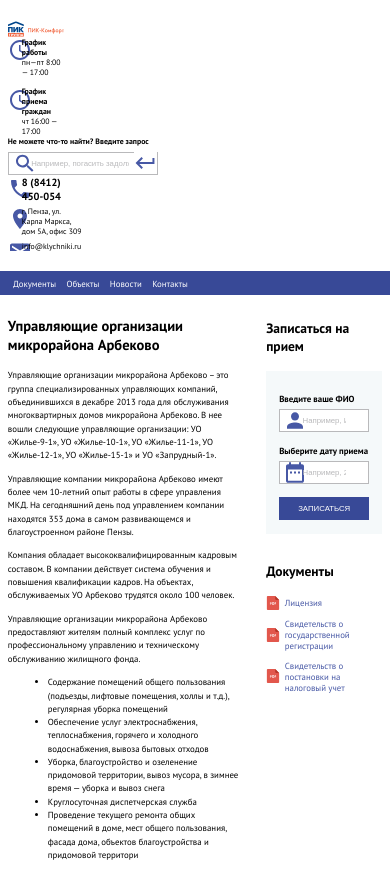
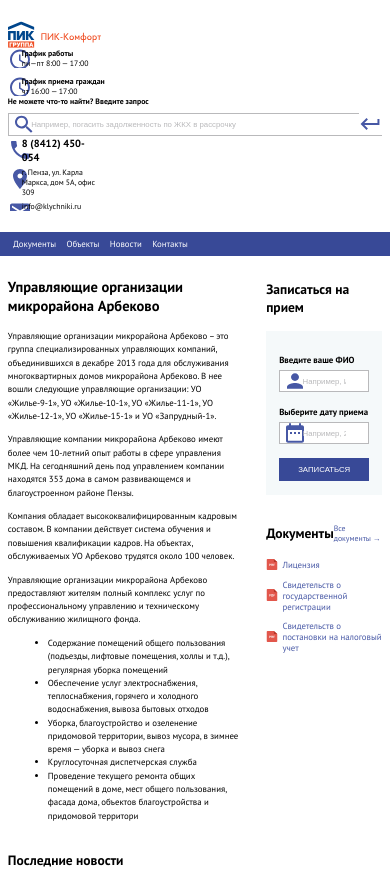
Before and after one commit to bazhanoff/picciom, a website: page index.html in a window 390 px wide. Shown: the top 872 px of the page. Drawn offline with Linux system fonts and the light colour scheme.

Commit message:
Создание адаптивной шапке в диапазоне min-width: 769

```diff
--- a/css/blocks/address.less
+++ b/css/blocks/address.less
@@ -1,6 +1,19 @@
 .address{
-    width: 20%;
     font-style: normal;
+}
+
+@media screen and (max-width: 1069px){
+
+    .address{
+        width: 25%;
+    }
+}
+
+@media screen and (min-width: 1070px){
+
+    .address{
+        width: 20%;
+    }
 }
 
 .address__phone{
--- a/css/blocks/document.less
+++ b/css/blocks/document.less
@@ -6,6 +6,6 @@
 }
 
 .document__img{
-    width: 12%;
+    width: 10%;
     margin-right: .9rem;
 }
--- a/css/blocks/documents.less
+++ b/css/blocks/documents.less
@@ -1,6 +1,17 @@
+.documents__header{
+    display: flex;
+    align-items: center;
+    justify-content: space-between;
+    margin-bottom: 3rem;
+}
+
 .documents__title{
     font-size: 2.6rem;
-    margin-bottom: 3rem;
+}
+
+.documents__link{
+    font-size: 1.5rem;
+    color: #4758a5;
 }
 
 .documents__container{
--- a/css/blocks/header.less
+++ b/css/blocks/header.less
@@ -4,18 +4,48 @@
     font-size: 1.5rem;
 }
 
-.header__logo{
-    width: 15%;
-    margin-right: 3rem;
+@media screen and (min-width: 1070px){
+
+    .header__logo{
+        width: 15%;
+    }
+}
+
+@media screen and (max-width: 1069px){
+
+    .header__logo{
+        width: 25%;
+    }
+}
+
+.header__link{
+    display: block;
 }
 
 .header__img{
     display: block;
 }
 
-.header__schedules{
-    width: 15%;
-    margin-right: 3rem;
+@media screen and (min-width: 1070px) and (max-width: 1275px){
+
+    .header__schedules{
+        width: 17%;
+    }
+
+}
+
+@media screen and (min-width: 1276px){
+
+    .header__schedules{
+        width: 15%;
+    }
+}
+
+@media screen and (max-width: 1069px){
+
+    .header__schedules{
+        width: 30%;
+    }
 }
 
 .header__schedule{
@@ -34,6 +64,8 @@
 
     .header__container{
         display: flex;
+        justify-content: space-between;;
         align-items: center;
+        flex-wrap: wrap;
     }
 }
--- a/css/blocks/search.less
+++ b/css/blocks/search.less
@@ -1,6 +1,33 @@
 .search{
     width: 40%;
-    margin-right: 4rem;
+}
+
+@media screen and (min-width: 1276px){
+
+    .search{
+        width: 40%;
+    }
+
+}
+
+@media screen and (min-width: 1070px) and (max-width: 1275px){
+
+    .search{
+        width: 35%;
+    }
+
+}
+
+@media screen and (max-width: 1069px){
+
+    .search{
+        order: 1;
+        width: 100%;
+    }
+
+    .search__input{
+        background-position: 1% 50%;
+    }
 }
 
 .search__hint{
@@ -20,7 +47,13 @@
     border: 1px solid @grey-color;
     background-image: url("../images/loupe.svg");
     background-repeat: no-repeat;
-    background-position: 3% 50%;
+}
+
+@media screen and (min-width: 1070px){
+
+    .search__input{
+        background-position: 3% 50%;
+    }
 }
 
 .search__button{
--- a/index.html
+++ b/index.html
@@ -16,7 +16,9 @@
         <header class="header">
             <div class="main-container header__container">
                 <div class="header__logo">
-                    <img class="header__img" src="images/logo.svg" alt="ПИК-Комфорт">
+                    <a class="header__link" href="index.html" title="На главную">
+                        <img class="header__img" src="images/logo.svg" alt="ПИК-Комфорт">
+                    </a>
                 </div>
                 <div class="header__schedules">
                     <div class="icon header__schedule">
@@ -169,9 +171,14 @@
                         </form>
                     </div>
                     <article class="documents">
-                        <h3 class="title documents__title">
-                            Документы
-                        </h3>
+                        <header class="documents__header">
+                            <h3 class="title documents__title">
+                                Документы
+                            </h3>
+                            <a class="documents__link" href="#" title="Посмотреть все документы">
+                                Все документы →
+                            </a>
+                        </header>
                         <div class="documents__container">
                             <div class="document">
                                 <a class="document__link" href="#" title="Скачать документ">
```
Also changed, not shown: css/style.css.
